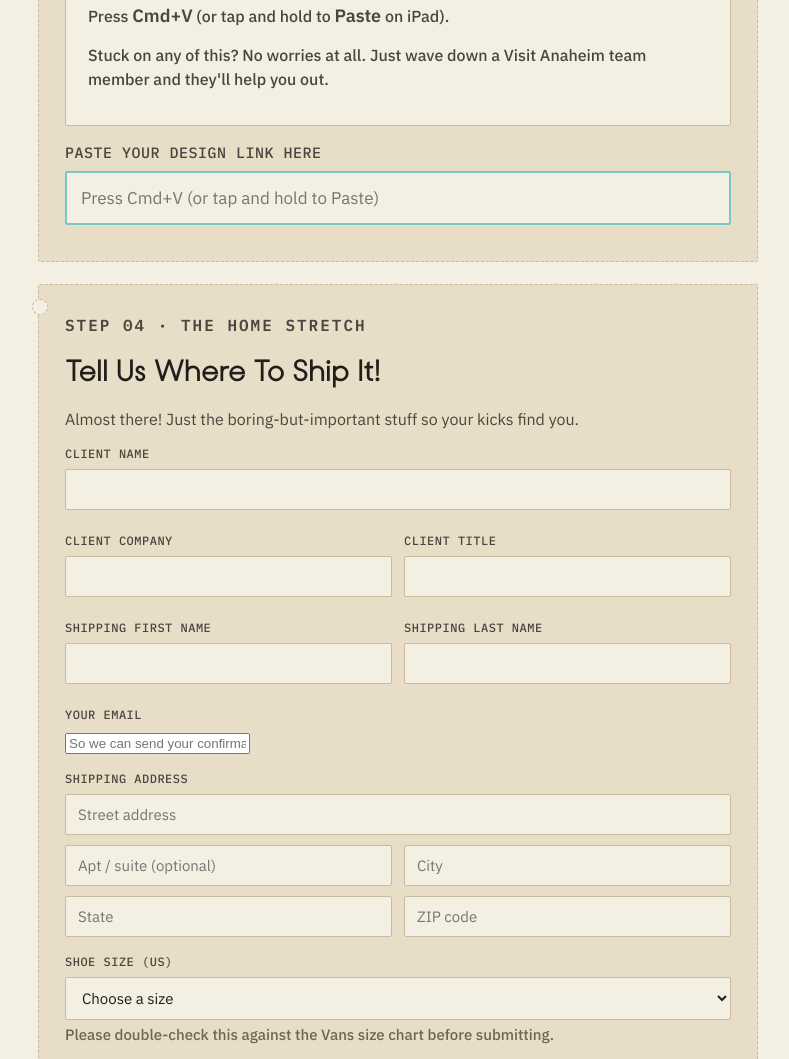
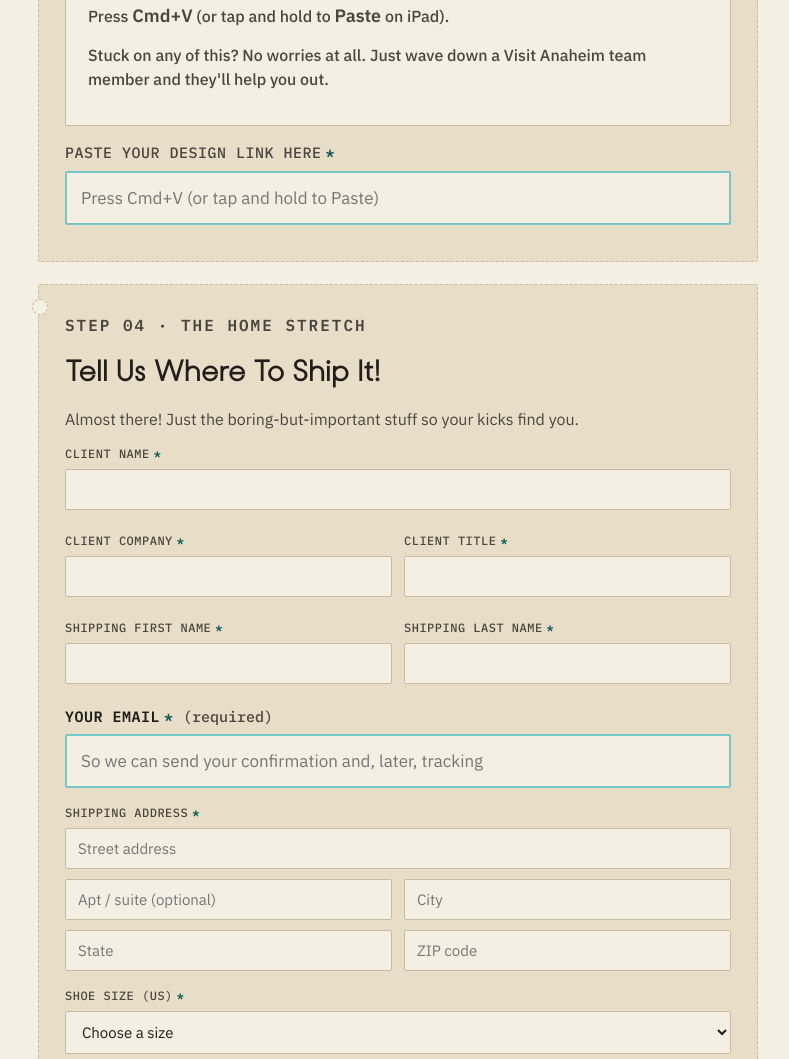
Before and after one commit to bi-visitanaheim/vans-order-form-vercel, a website: page index.html in a window 1280 px wide. Shown: the part 1967-3026 px from the top of the page, without its empty margins (242-1031 px from the left). Drawn offline with Linux system fonts and the light colour scheme.

Commit message:
Make email field legible and required; add required-field asterisks
Fixed missing input[type=email] CSS styling so the email field renders at full size, made the "Your email" label larger/bolder with a "(required)" hint, and added a red asterisk to every mandatory field label (client name/company/title, shipping first/last name, email, shipping address, shoe size, design link).

```diff
--- a/index.html
+++ b/index.html
@@ -92,13 +92,14 @@
   .btn.primary{background:var(--ink); color:var(--paper);}
   .btn.primary:hover{background:#33302a;}
 
-  input[type=text], input[type=url], textarea, select{
+  input[type=text], input[type=email], input[type=url], textarea, select{
     width:100%; font-family:'IBM Plex Sans', sans-serif; font-size:15px; padding:10px 12px;
     background:var(--paper); border:1px solid var(--line); border-radius:var(--radius); color:var(--ink);
   }
   input:focus{ outline:2px solid var(--teal); outline-offset:1px; }
   label{display:block; font-family:'IBM Plex Mono', monospace; font-size:12px; letter-spacing:0.5px; text-transform:uppercase; color:var(--muted); margin:16px 0 6px;}
   label.first{margin-top:0;}
+  .req{color:var(--red); margin-left:4px; font-weight:700;}
   .two-col{display:grid; grid-template-columns:1fr 1fr; gap:12px;}
   @media (max-width:520px){ .two-col{grid-template-columns:1fr;} }
   .hint{font-size:15px; color:var(--faint); margin-top:4px; font-weight:500;}
@@ -292,9 +293,9 @@
         <div class="icon" id="linkStatusIcon">&hellip;</div>
         <div class="text" id="linkStatusText"><strong>Hanging tight while you create...</strong>Once you're done on Vans, come back here and paste your link below.</div>
       </div>
-      <label class="first" for="designUrl" style="margin-top:16px; font-size:15px;">Paste your design link here</label>
-      <input type="url" id="designUrl" placeholder="Press Cmd+V (or tap and hold to Paste)" style="border:2px solid var(--teal-light); font-size:17px; padding:14px 14px;">
-      <div class="error" id="err-designUrl"></div>
+      <label class="first" for="designUrl" style="margin-top:16px; font-size:15px;">Paste your design link here<span class="req">*</span></label>
+            <input type="url" id="designUrl" placeholder="Press Cmd+V (or tap and hold to Paste)" style="border:2px solid var(--teal-light); font-size:17px; padding:14px 14px;">
+            <div class="error" id="err-designUrl"></div>
     </div>
 
     <div class="step">
@@ -302,18 +303,18 @@
       <h2>Tell Us Where To Ship It!</h2>
       <p>Almost there! Just the boring-but-important stuff so your kicks find you.</p>
 
-      <label class="first" for="clientName">Client name</label>
+      <label class="first" for="clientName">Client name<span class="req">*</span></label>
       <input type="text" id="clientName" autocomplete="name">
       <div class="error" id="err-clientName"></div>
 
       <div class="two-col">
         <div>
-          <label for="clientCompany">Client company</label>
+          <label for="clientCompany">Client company<span class="req">*</span></label>
           <input type="text" id="clientCompany" autocomplete="organization">
           <div class="error" id="err-clientCompany"></div>
         </div>
         <div>
-          <label for="clientTitle">Client title</label>
+          <label for="clientTitle">Client title<span class="req">*</span></label>
           <input type="text" id="clientTitle" autocomplete="organization-title">
           <div class="error" id="err-clientTitle"></div>
         </div>
@@ -321,22 +322,22 @@
 
       <div class="two-col">
         <div>
-          <label for="shipFirst">Shipping first name</label>
+          <label for="shipFirst">Shipping first name<span class="req">*</span></label>
           <input type="text" id="shipFirst" autocomplete="given-name">
           <div class="error" id="err-shipFirst"></div>
         </div>
         <div>
-          <label for="shipLast">Shipping last name</label>
+          <label for="shipLast">Shipping last name<span class="req">*</span></label>
           <input type="text" id="shipLast" autocomplete="family-name">
           <div class="error" id="err-shipLast"></div>
         </div>
       </div>
 
-      <label for="guestEmail">Your email</label>
-      <input type="email" id="guestEmail" autocomplete="email" placeholder="So we can send your confirmation and, later, tracking">
+      <label for="guestEmail" style="font-size:15px; color:var(--ink); font-weight:700;">Your email<span class="req">*</span> <span style="text-transform:none; letter-spacing:0; font-weight:500; color:var(--muted);">(required)</span></label>
+      <input type="email" id="guestEmail" autocomplete="email" placeholder="So we can send your confirmation and, later, tracking" style="border:2px solid var(--teal-light); font-size:17px; padding:14px 14px;">
       <div class="error" id="err-guestEmail"></div>
 
-      <label for="addr1">Shipping address</label>
+      <label for="addr1">Shipping address<span class="req">*</span></label>
       <input type="text" id="addr1" placeholder="Street address" autocomplete="address-line1">
       <div class="error" id="err-addr1"></div>
       <div class="two-col" style="margin-top:10px;">
@@ -348,7 +349,7 @@
         <input type="text" id="zip" placeholder="ZIP code" autocomplete="postal-code">
       </div>
 
-      <label for="shoeSize">Shoe size (US)</label>
+      <label for="shoeSize">Shoe size (US)<span class="req">*</span></label>
       <select id="shoeSize">
         <option value="" disabled selected>Choose a size</option>
         <optgroup label="Men's (US)">
```
